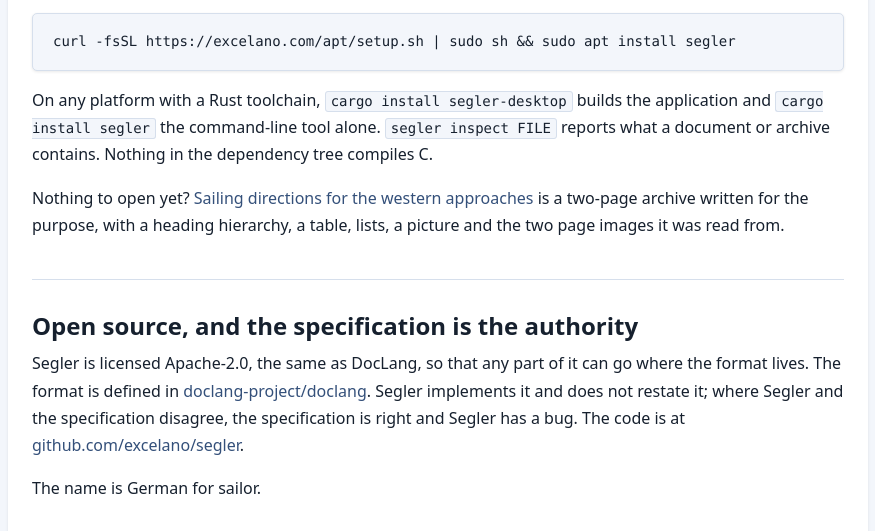
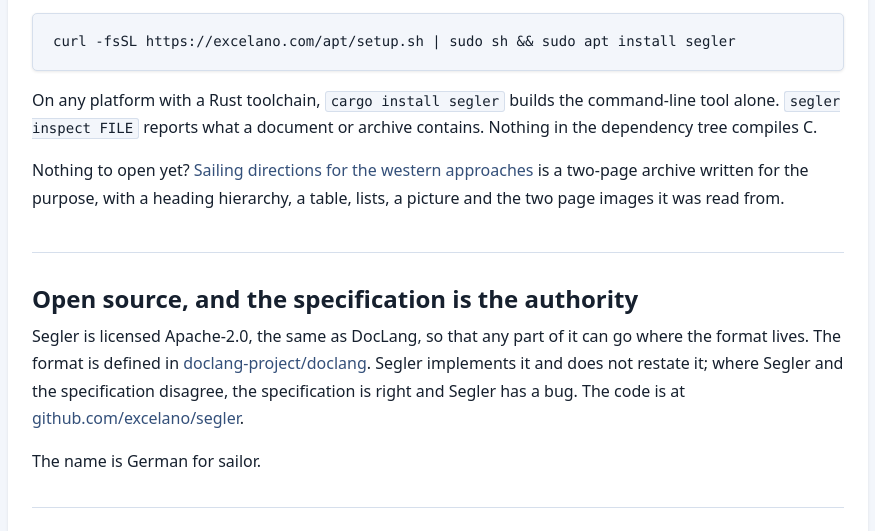
Before and after one commit to excelano/segler.org, a plain HTML site: page index.html in a window 1280 px wide. Shown: the part 3013-3544 px from the top of the page, without its empty margins (202-1077 px from the left). Drawn offline with Linux system fonts and the light colour scheme.

Commit message:
docs: segler-desktop is not on crates.io

```diff
--- a/index.html
+++ b/index.html
@@ -110,7 +110,7 @@
 
 <pre><code>curl -fsSL https://excelano.com/apt/setup.sh | sudo sh &amp;&amp; sudo apt install segler</code></pre>
 
-        <p>On any platform with a Rust toolchain, <code>cargo install segler-desktop</code> builds the application and <code>cargo install segler</code> the command-line tool alone. <code>segler inspect FILE</code> reports what a document or archive contains. Nothing in the dependency tree compiles C.</p>
+        <p>On any platform with a Rust toolchain, <code>cargo install segler</code> builds the command-line tool alone. <code>segler inspect FILE</code> reports what a document or archive contains. Nothing in the dependency tree compiles C.</p>
 
         <p>Nothing to open yet? <a href="https://github.com/excelano/segler/releases/latest/download/sailing-directions.dclx" rel="noopener">Sailing directions for the western approaches</a> is a two-page archive written for the purpose, with a heading hierarchy, a table, lists, a picture and the two page images it was read from.</p>
     </section>
```
